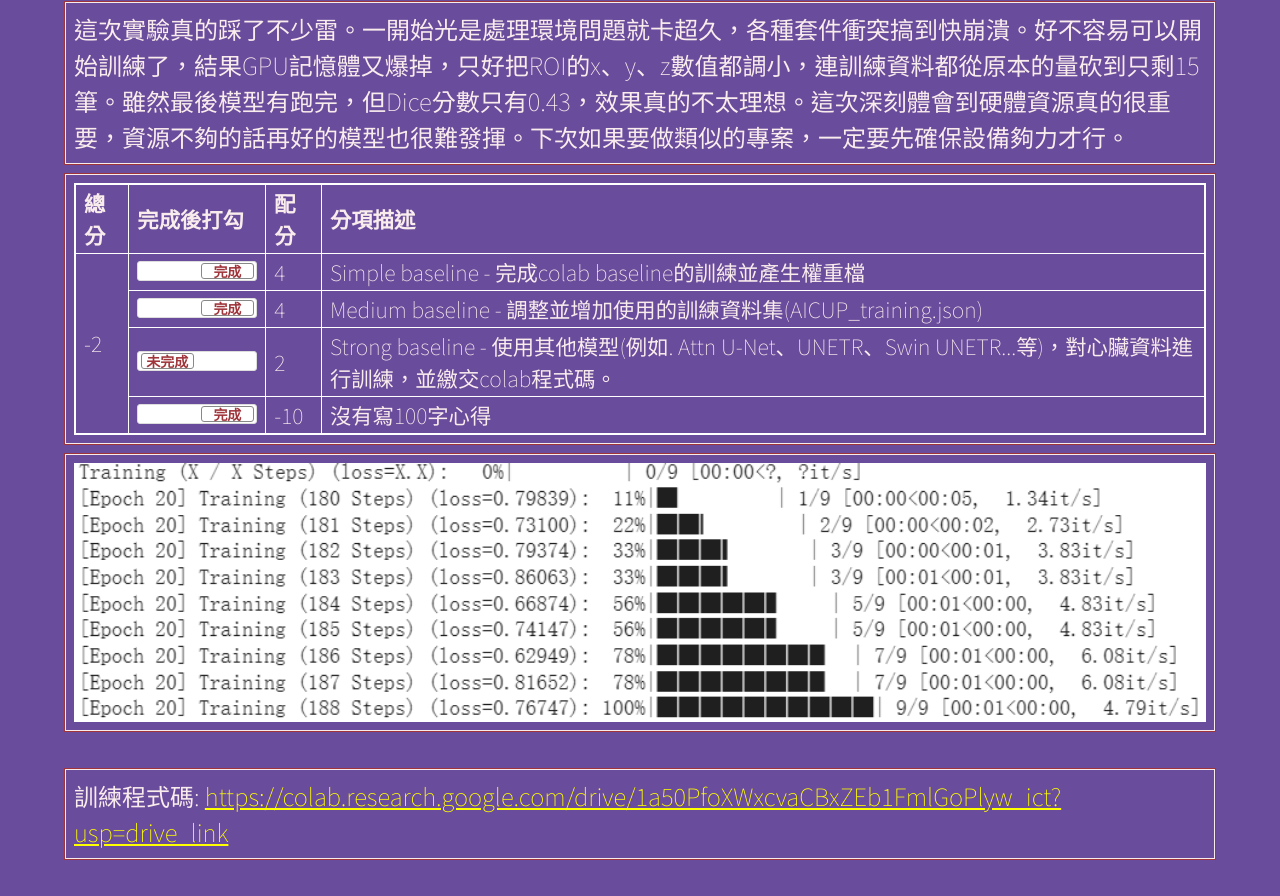
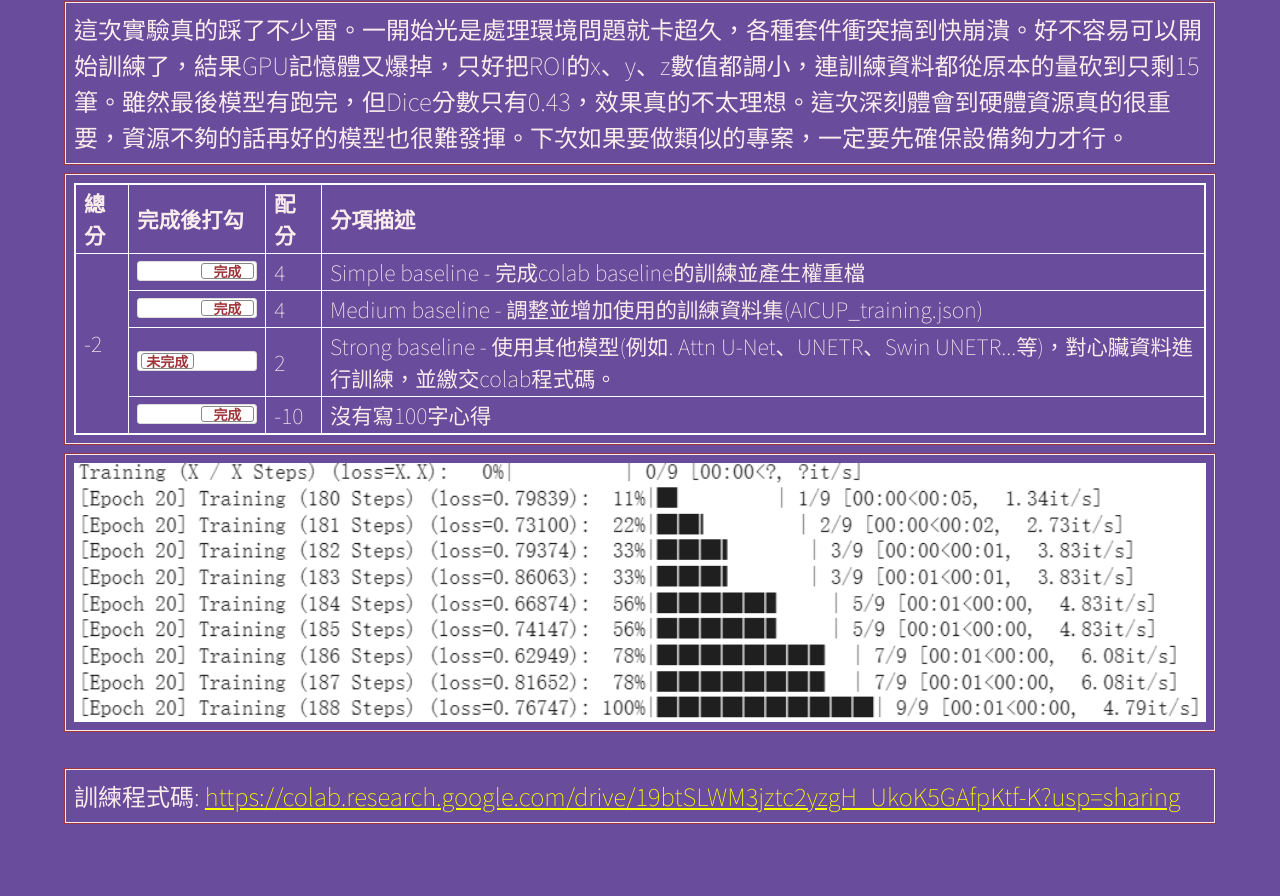
Before and after one commit to 109C01009Daniel/ml2025f, a plain HTML site: page hw02/index.html in a window 1280 px wide. Shown: the part 183-1079 px from the top of the page. After the commit the page ends 1043 px from the top, so only its background shows below. Drawn offline with nearby package versions, Linux system fonts and the light colour scheme; a web font is replaced by a local one.

Commit message:
Update index.html

```diff
--- a/hw02/index.html
+++ b/hw02/index.html
@@ -207,7 +207,7 @@
     <div class="col-md-12 twenty">
       訓練程式碼:
       <a href="https://github.com/meimei-lin/ml2025f/raw/refs/heads/main/hw01/113598045.nii.gz" download>
-        https://colab.research.google.com/drive/1a50PfoXWxcvaCBxZEb1FmlGoPlyw_ict?usp=drive_link
+        https://colab.research.google.com/drive/19btSLWM3jztc2yzgH_UkoK5GAfpKtf-K?usp=sharing
       </a>
     </div>
   </div>
```
